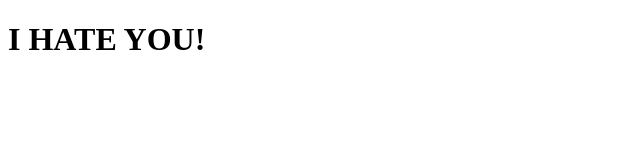
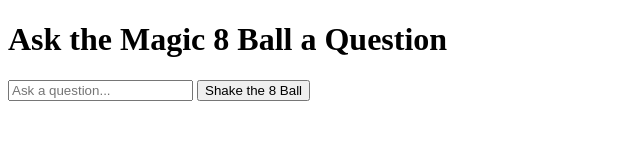
Before and after one commit to cse110-sp23-group10/cse110-sp23-group10, a plain HTML site: page toxic8ball/views/8ball_main.html in a window 1280 px wide. Shown: the whole page, without its empty margins (0-640 px from the left). Drawn offline with Linux system fonts and the light colour scheme.

Commit message:
8ball very first edition

```diff
--- a/toxic8ball/public/8ball_main.js
+++ b/toxic8ball/public/8ball_main.js
@@ -0,0 +1,26 @@
+function shakeBall() {
+	var answers = [
+		"It is certain.",
+		"It is decidedly so.",
+		"Without a doubt.",
+		"Yes - definitely.",
+		"You may rely on it.",
+		"As I see it, yes.",
+		"Most likely.",
+		"Outlook good.",
+		"Yes.",
+		"Signs point to yes.",
+		"Reply hazy, try again.",
+		"Ask again later.",
+		"Better not tell you now.",
+		"Cannot predict now.",
+		"Concentrate and ask again.",
+		"Don't count on it.",
+		"My reply is no.",
+		"My sources say no.",
+		"Outlook not so good.",
+		"Very doubtful."
+	];
+	var randomAnswer = answers[Math.floor(Math.random() * answers.length)];
+	document.getElementById("answer").innerHTML = randomAnswer;
+}
--- a/toxic8ball/views/8ball_main.html
+++ b/toxic8ball/views/8ball_main.html
@@ -4,13 +4,14 @@
     <meta charset="UTF-8">
     <meta http-equiv="X-UA-Compatible" content="IE=edge">
     <meta name="viewport" content="width=device-width, initial-scale=1.0">
-    <title>Document</title>
+    <title>8 Ball Program</title>
     <link ref="stylesheet" href = "./../public/8ball_main.css">
 </head>
 <body>
-    <h1>
-        I HATE YOU!
-    </h1>
+	<h1>Ask the Magic 8 Ball a Question</h1>
+	<input id="question" type="text" placeholder="Ask a question...">
+	<button onclick="shakeBall()">Shake the 8 Ball</button>
+	<p id="answer"></p>
 </body>
 <script src="./../public/8ball_main.js">
 
```
